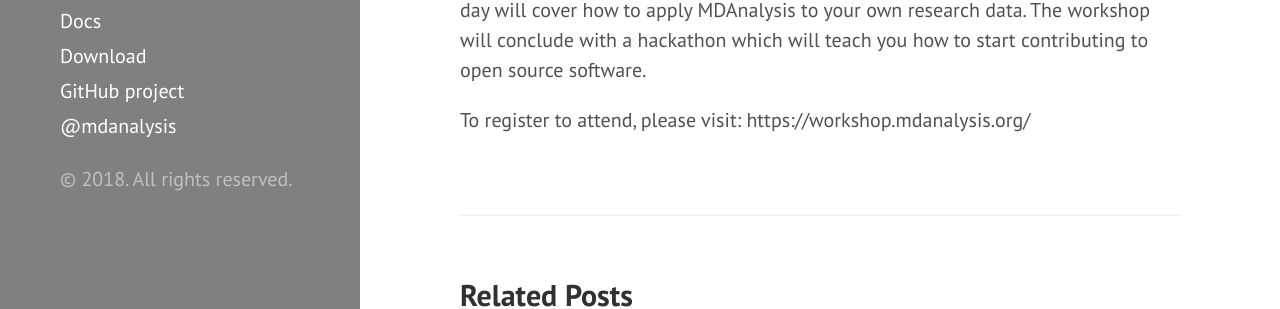
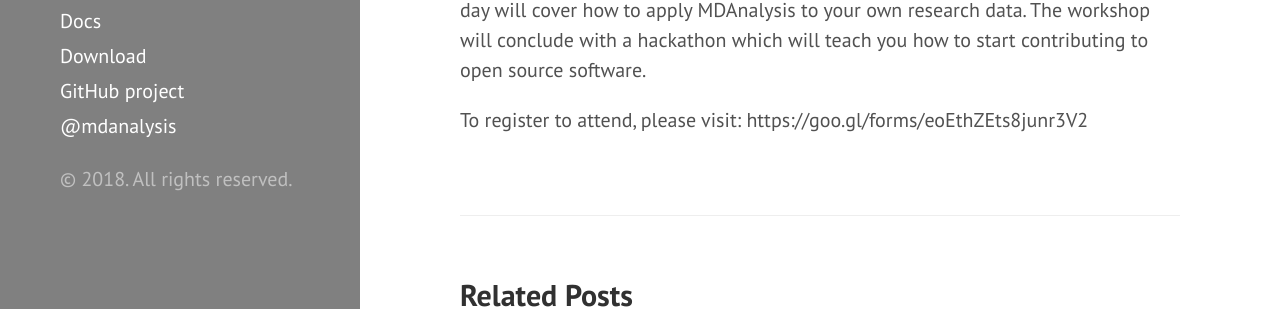
Before and after one commit to MDAnalysis/MDAnalysis.github.io, a Jekyll site: the page built from _posts/2018-08-30-numfocus-workshop.md, in a window 1280 px wide and 1022 px high. Shown: the part 525-834 px from the top of the window. Built offline with Jekyll 4.4.1, drawn with Linux system fonts in a browser that asks for light colours; comment, search, counter and statistics services are not loaded; part of the change alters nothing that is shown.

Commit message:
fixed workshop signup link

```diff
--- a/_posts/2018-08-30-numfocus-workshop.md
+++ b/_posts/2018-08-30-numfocus-workshop.md
@@ -19,6 +19,6 @@ The second day will cover how to apply MDAnalysis to your own research data.
 The workshop will conclude with a hackathon which will teach you how to start
 contributing to open source software.
 
-To register to attend, please visit: https://workshop.mdanalysis.org/
+To register to attend, please visit: https://goo.gl/forms/eoEthZEts8junr3V2
 
 [numfocus]: https://numfocus.org/blog/summer-2018-open-source-development-grants
```
